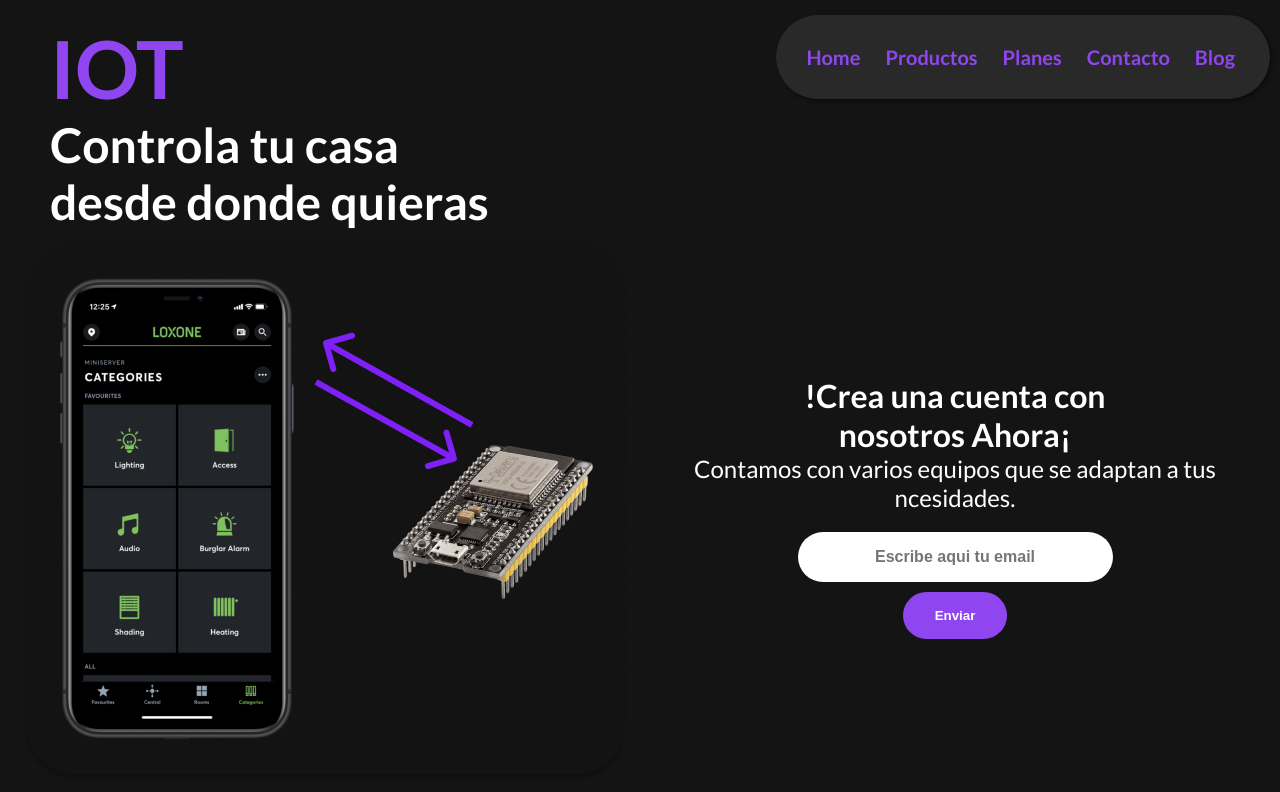
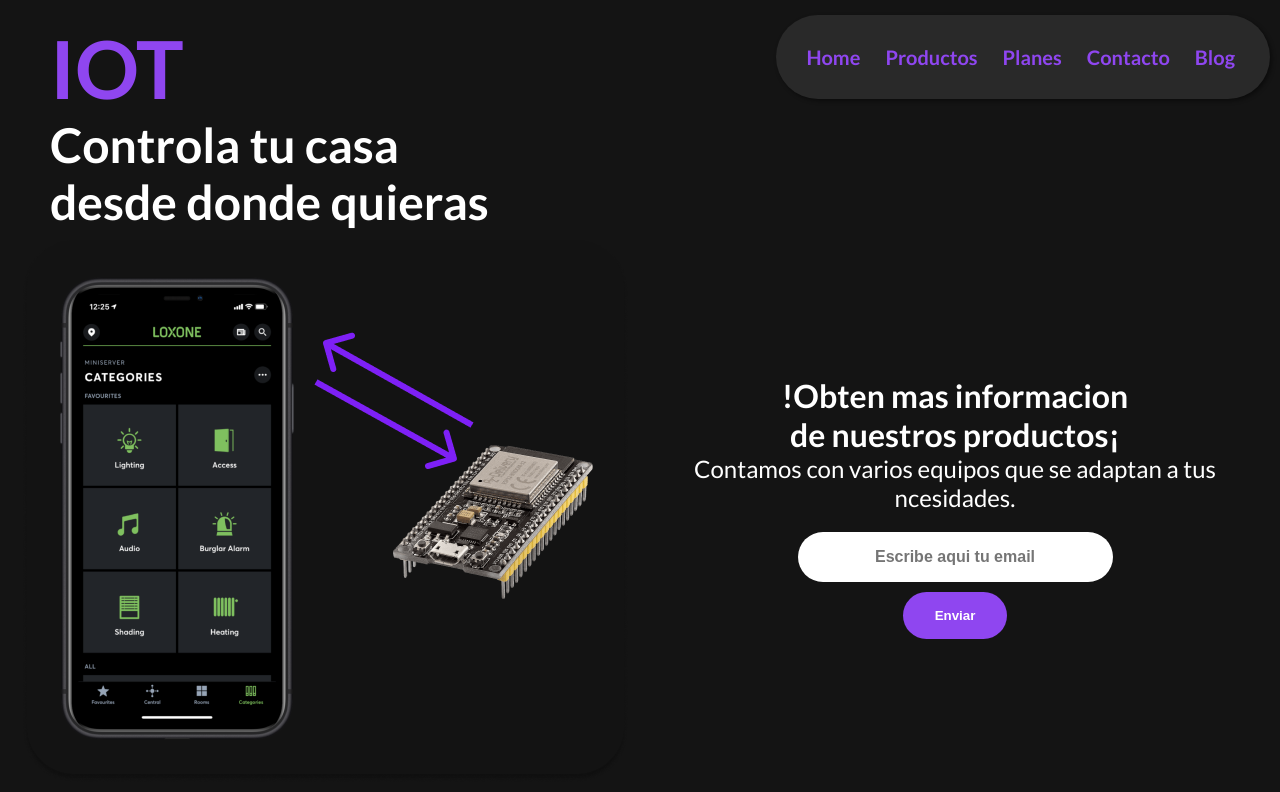
Before and after one commit to AlbertoEng/preentrega3Eng, a website: page index.html in a window 1280 px wide. Shown: the top 792 px of the page. Drawn offline with Linux system fonts and the light colour scheme.

Commit message:
editando homepage

```diff
--- a/index.html
+++ b/index.html
@@ -55,7 +55,7 @@
         </section>
         <section class="rigth-section">
             <div>
-                <h3>!Crea una cuenta con nosotros Ahora¡</h3>
+                <h3>!Obten mas informacion de nuestros productos¡</h3>
                 <p>Contamos con varios equipos que se adaptan a tus ncesidades.</p>
                 <input type="email" placeholder="Escribe aqui tu email" >
                 <button class="btn btn-primary">Enviar</button>
```
